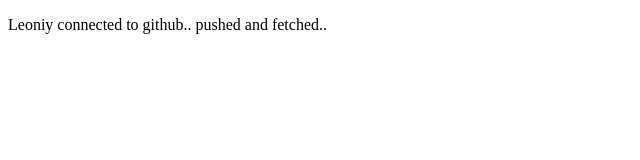
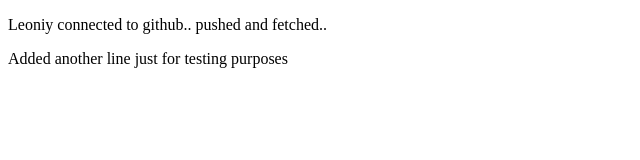
Before and after one commit to leoniy/project1, a plain HTML site: page Second.htm in a window 1280 px wide. Shown: the whole page, without its empty margins (0-640 px from the left). Drawn offline with Linux system fonts and the light colour scheme.

Commit message:
Leoniys second html file

```diff
--- a/Second.htm
+++ b/Second.htm
@@ -2,5 +2,6 @@
 <html>
 <body>
 <p>Leoniy connected to github.. pushed and fetched.. </p>
+<p>Added another line just for testing purposes</p>
 </body>
 </head>
```
